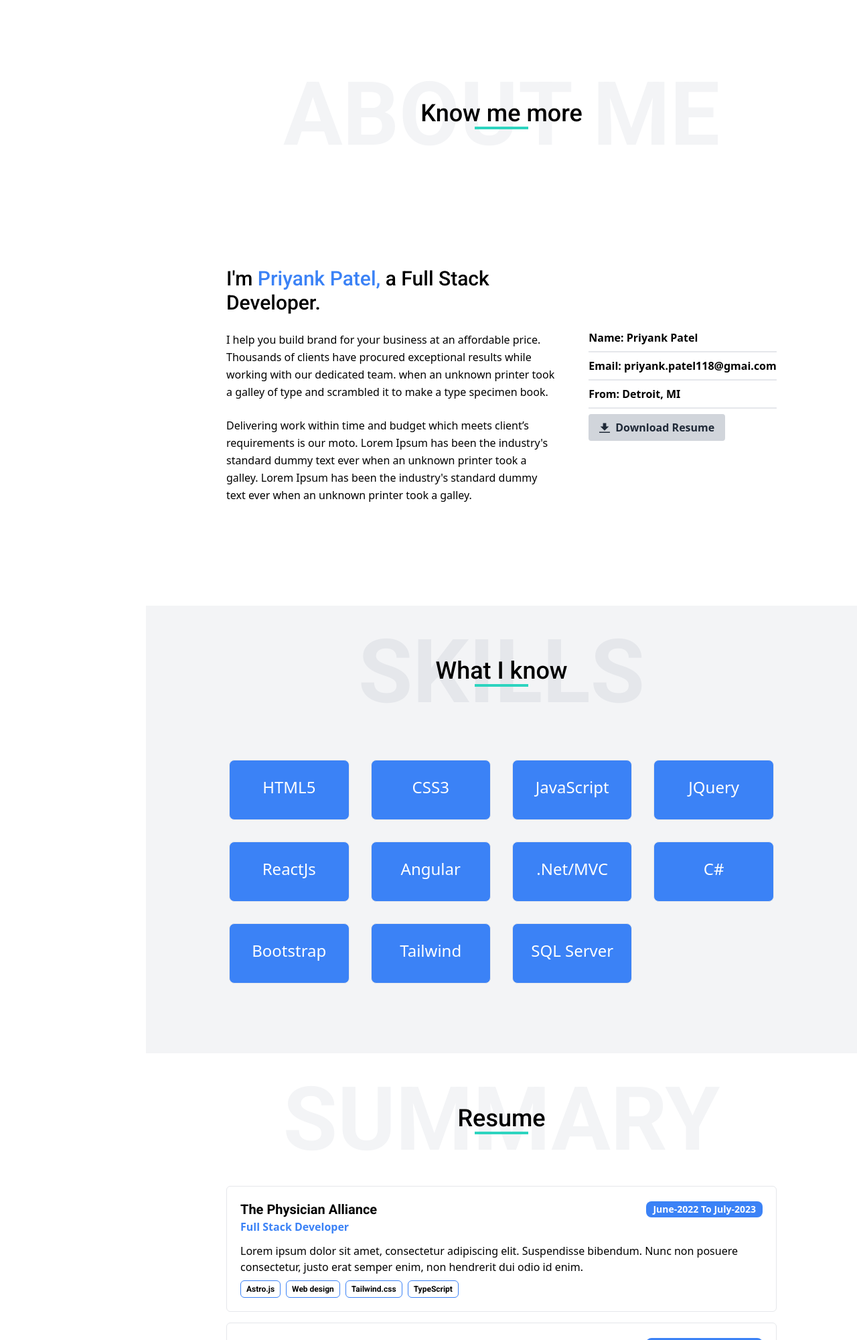
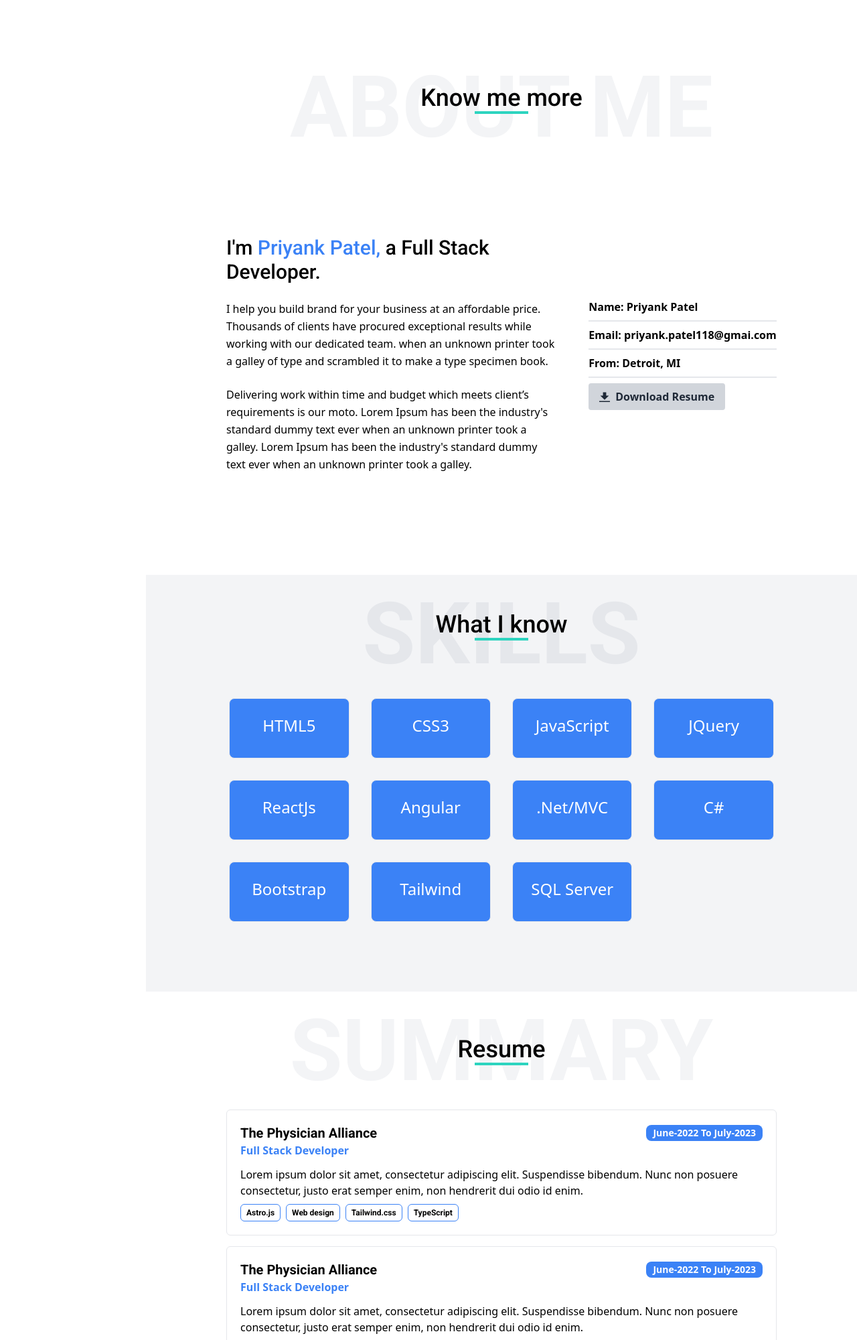
Before and after one commit to ppatel08/TailWindPortfolioUI, a plain HTML site: page index.html in a window 1280 px wide. Shown: the part 800-2800 px from the top of the page at 67% size. Drawn offline with nearby package versions, Linux system fonts and the light colour scheme.

Commit message:
step close to mobile friendly

```diff
--- a/index.html
+++ b/index.html
@@ -261,7 +261,6 @@
         </div>
 
 
-
         <div id="home" class="container mx-auto">
             <div class="bg-gray-100">
                 <section class="cover bg-blue-teal-gradient relative bg-black px-4 sm:px-8 lg:px-16 xl:px-40 2xl:px-64 overflow-hidden py-48 flex
@@ -293,7 +292,7 @@
                     <!-- Section Title -->
                     <div class="relative flex text-center mb-12">
                         <h2
-                            class="font-roboto text-sectionBackgroundText text-gray-100 uppercase w-full font-semibold mb-0">
+                            class="small:text-6xl my-6 font-roboto text-9xl text-gray-100 uppercase w-full font-semibold mb-0">
                             About Me
                         </h2>
                         <p class="text-4xl absolute w-full self-center mb-0 font-roboto font-medium">
@@ -367,7 +366,7 @@
                 <!-- Section Title -->
                 <div class="relative flex text-center">
                     <h2
-                        class="font-roboto text-sectionBackgroundText text-gray-200 uppercase w-full font-semibold mb-0">
+                        class="small:text-6xl my-6 font-roboto text-9xl text-gray-200 uppercase w-full font-semibold mb-0">
                         Skills
                     </h2>
                     <p class="text-4xl absolute w-full self-center mb-0 font-roboto font-medium">
@@ -448,8 +447,7 @@
             <section>
                 <!-- Section Title -->
                 <div class="relative flex text-center">
-                    <h2
-                        class="font-roboto text-sectionBackgroundText text-gray-100 uppercase w-full font-semibold mb-0">
+                    <h2 class="my-6 small:text-6xl font-roboto text-9xl text-gray-100 uppercase w-full font-semibold">
                         Summary
                     </h2>
                     <p class="text-4xl absolute w-full self-center mb-0 font-roboto font-medium">
@@ -507,9 +505,6 @@
 
                             <div class="flex flex-col mb-4">
                                 <div class="flex flex-col items-center gap-x-8 rounded-md border p-5 md:flex-row">
-                                    <!-- <div class="shrink-0"><a href="/demo/astro-boilerplate"><img
-                                                                            class="h-36 w-36 hover:translate-y-1" src="https://picsum.photos/200"
-                                                                            alt="Project Web Design" loading="lazy"></a></div> -->
                                     <div>
                                         <div class="flex items-center gap-y-2 justify-between md:flex-row">
                                             <div>
@@ -559,7 +554,7 @@
             <section class="bg-gray-100">
                 <div class="relative flex text-center">
                     <h2
-                        class="font-roboto text-sectionBackgroundText text-gray-200 uppercase w-full font-semibold mb-0">
+                        class=" small:text-6xl my-6 font-roboto text-9xl text-gray-200 uppercase w-full font-semibold mb-0">
                         Portfolio
                     </h2>
                     <p class="text-4xl absolute w-full self-center mb-0 font-roboto font-medium">
@@ -684,7 +679,7 @@
             <section>
                 <div class="relative flex text-center">
                     <h2
-                        class="font-roboto text-sectionBackgroundText text-gray-100 uppercase w-full font-semibold mb-0">
+                        class="small:text-6xl my-6 font-roboto text-9xl text-gray-100 uppercase w-full font-semibold mb-0">
                         Contact
                     </h2>
                     <p class="text-4xl absolute w-full self-center mb-0 font-roboto font-medium">
```
